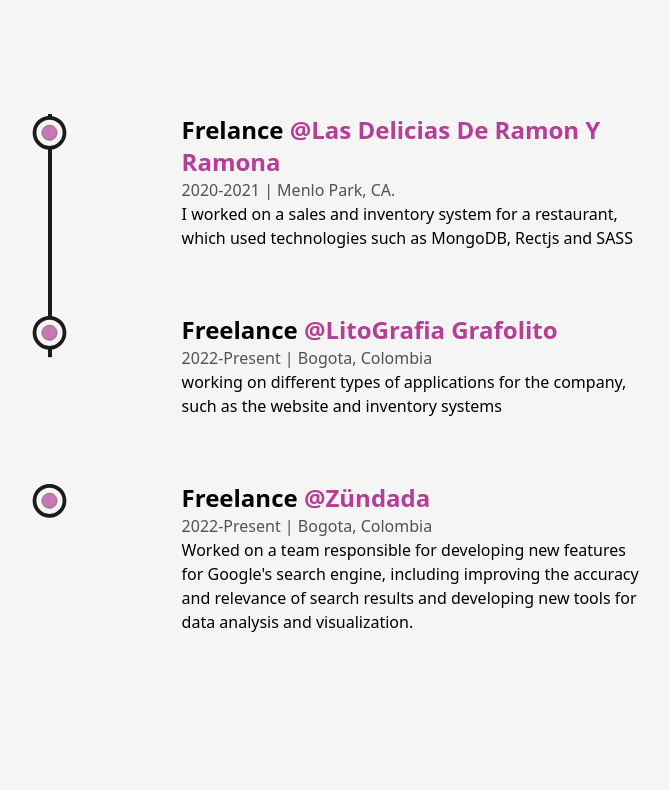
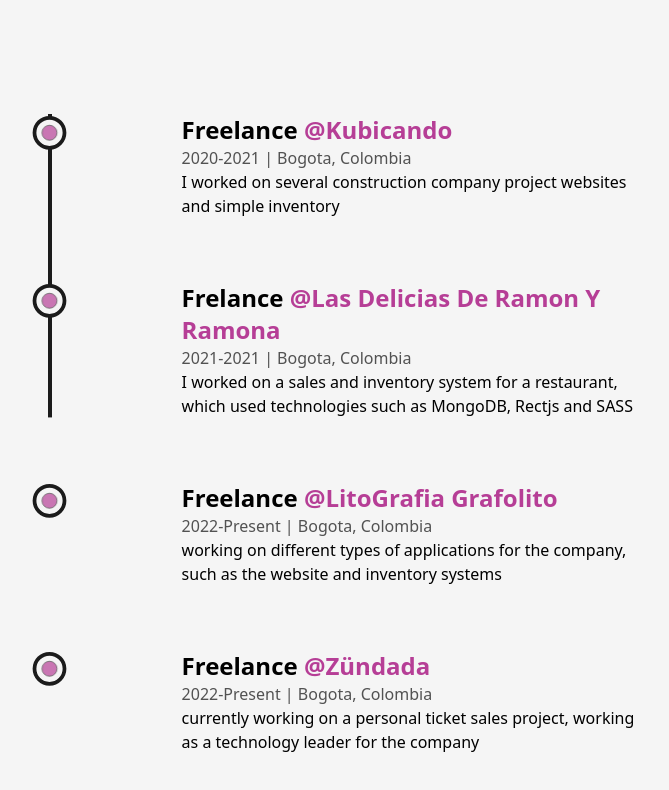
Before and after one commit to 20181020076/Portafolio2.0, a Next.js app: page /about in a window 1280 px wide. Shown: the part 2470-3260 px from the top of the page, without its empty margins (244-913 px from the left). Built offline with nearby package versions, Linux system fonts and the light colour scheme.

Commit message:
Termiando about

```diff
--- a/src/components/Experience.jsx
+++ b/src/components/Experience.jsx
@@ -51,10 +51,17 @@ const Experience = () => {
           className="absolute left-9 top-0 w-[4px] h-full bg-dark origin-top dark:bg-light md:w-[2px] md:left-[30px] xs:left-[20px]"
         />
         <ul className="w-full flex flex-col items-start justify-between ml-4 xs:ml-2">
+        <Details
+            position={"Freelance"}
+            time="2020-2021"
+            company={"Kubicando"}
+            address="Bogota, Colombia"
+            work="I worked on several construction company project websites and simple inventory"
+          />
           <Details
             position={"Frelance"}
-            address={"Menlo Park, CA."}
-            time="2020-2021"
+            address={"Bogota, Colombia"}
+            time="2021-2021"
             company={"Las Delicias de Ramon y Ramona"}
             work={
               "I worked on a sales and inventory system for a restaurant, which used technologies such as MongoDB, Rectjs and SASS"
@@ -73,9 +80,7 @@ const Experience = () => {
             time="2022-Present"
             company={"Zündada"}
             address="Bogota, Colombia"
-            work="Worked on a team responsible for developing new features for Google's
-search engine, including improving the accuracy and relevance of search results and
-developing new tools for data analysis and visualization."
+            work="currently working on a personal ticket sales project, working as a technology leader for the company"
           />
         </ul>
       </div>
```
